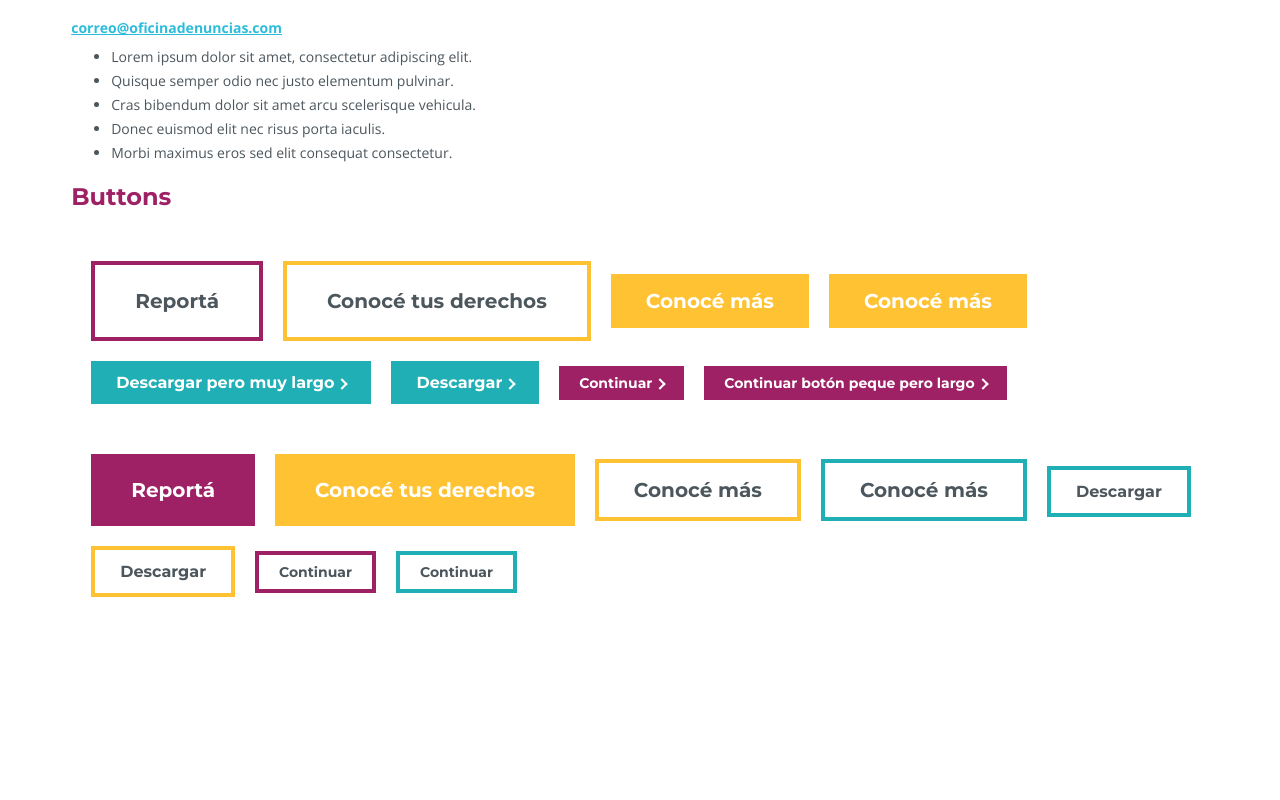
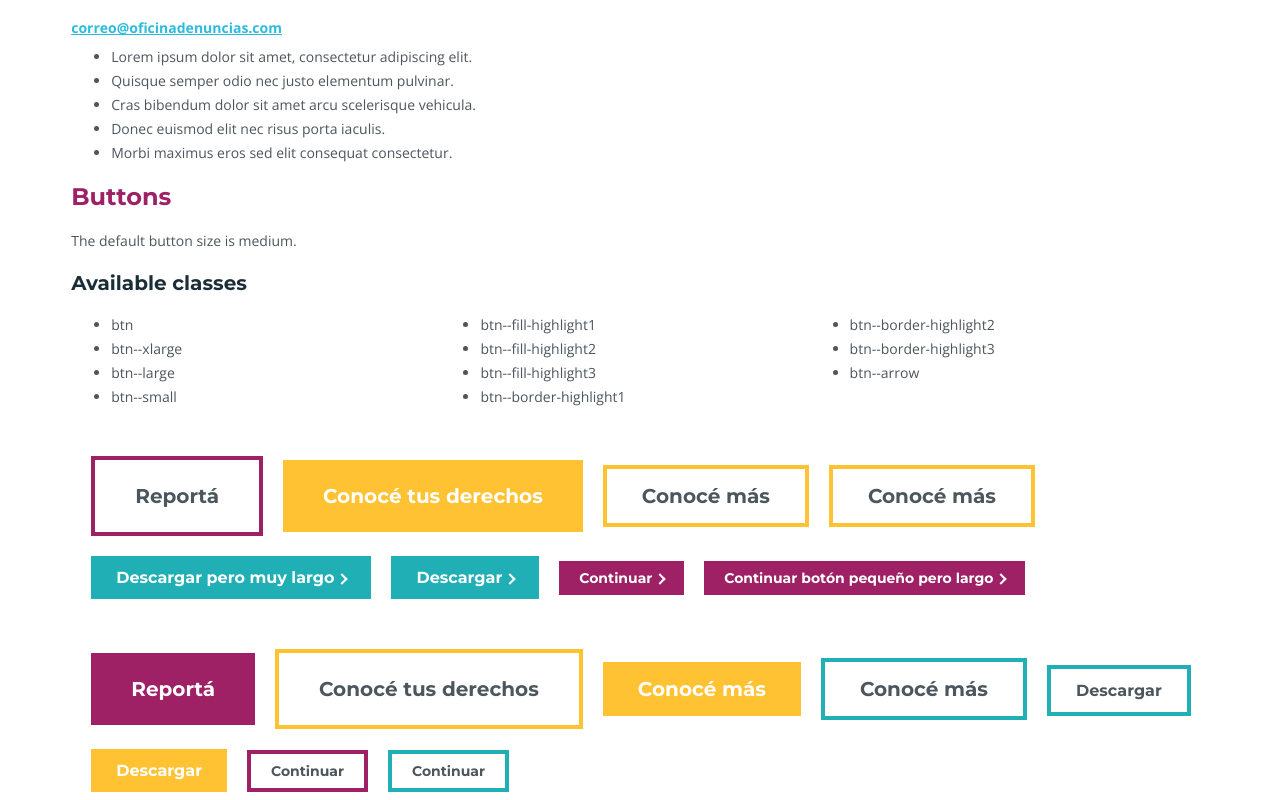
Before and after one commit to ManatiCR/fdi-front, a Vue app: page /styleguide in a window 1280 px wide. Shown: the part 938-1738 px from the top of the page. Before the commit the page ends 1543 px from the top, so only its background shows below. Built offline with nearby package versions, Linux system fonts and the light colour scheme.

Commit message:
FDI-2: Reduce styles base and classes.

```diff
--- a/src/App.vue
+++ b/src/App.vue
@@ -63,7 +63,7 @@ li {
   margin-bottom: 5px;
 }
 
-.button {
+.btn {
   display: inline-block;
   text-align: center;
   background: none;
@@ -74,30 +74,29 @@ li {
   box-sizing: border-box;
   text-decoration: none;
   color: #fff;
-  font-size: 2rem;
-}
-
-.button--xlarge {
-  font-size: 2rem;
-  padding: 24px 40px;
-}
-
-.button--large {
-  font-size: 2rem;
-  padding: 15px 35px;
-}
-
-.button--medium {
   font-size: 1.6rem;
   padding: 12px 25px;
 }
 
-.button--small {
+.btn--xlarge,
+.btn--large {
+  font-size: 2rem;
+}
+
+.btn--xlarge {
+  padding: 24px 40px;
+}
+
+.btn--large {
+  padding: 15px 35px;
+}
+
+.btn--small {
   font-size: 1.4rem;
   padding: 8px 20px;
 }
 
-.button--small.button--style-fill {
+.btn--arrow {
   &:after {
     content: "";
     margin-left: 4px;
@@ -110,20 +109,7 @@ li {
   }
 }
 
-.button--medium.button--style-fill {
-  &:after {
-    content: "";
-    margin-left: 4px;
-    border: solid #fff;
-    border-width: 0 2px 2px 0;
-    display: inline-block;
-    padding: 3px;
-    transform: rotate(-45deg);
-    -webkit-transform: rotate(-45deg);
-  }
-}
-
-.button--color-highlight1.button--style-border {
+.btn--border-highlight1 {
   border: 4px solid $highlight1;
   color: $text;
   &:hover {
@@ -132,7 +118,7 @@ li {
   }
 }
 
-.button--color-highlight1.button--style-fill {
+.btn--fill-highlight1 {
   color: #fff;
   background: $highlight1;
   &:hover {
@@ -140,7 +126,7 @@ li {
   }
 }
 
-.button--color-highlight2.button--style-border {
+.btn--fill-highlight2 {
   border: 4px solid $highlight2;
   color: $text;
   &:hover {
@@ -149,7 +135,7 @@ li {
   }
 }
 
-.button--color-highlight2.button--style-fill {
+.btn--border-highlight2 {
   color: #fff;
   background: $highlight2;
   &:hover {
@@ -157,7 +143,7 @@ li {
   }
 }
 
-.button--color-highlight3.button--style-border {
+.btn--border-highlight3 {
   border: 4px solid $highlight3;
   color: $text;
   &:hover {
@@ -166,7 +152,7 @@ li {
   }
 }
 
-.button--color-highlight3.button--style-fill {
+.btn--fill-highlight3 {
   color: #fff;
   background: $highlight3;
   &:hover {
@@ -174,5 +160,4 @@ li {
   }
 }
 
-
 </style>
--- a/src/views/StyleGuide.vue
+++ b/src/views/StyleGuide.vue
@@ -37,31 +37,46 @@
     </section>
     <section class="styleguide__buttons">
       <h2 class="h2--styleguide">Buttons</h2>
+      <p>The default button size is medium.</p>
+      <h3>Available classes</h3>
+      <ul>
+        <li>btn</li>
+        <li>btn--xlarge</li>
+        <li>btn--large</li>
+        <li>btn--small</li>
+        <li>btn--fill-highlight1</li>
+        <li>btn--fill-highlight2</li>
+        <li>btn--fill-highlight3</li>
+        <li>btn--border-highlight1</li>
+        <li>btn--border-highlight2</li>
+        <li>btn--border-highlight3</li>
+        <li>btn--arrow</li>
+      </ul>
       <div>
-        <a href="#" class="button button--xlarge button--color-highlight1 button--style-border">Reportá</a>
-        <button type="button" class="button button--xlarge button--color-highlight2 button--style-border">Conocé tus derechos</button>
+        <a href="#" class="btn btn--xlarge btn--border-highlight1">Reportá</a>
+        <button type="button" class="btn btn--xlarge btn--border-highlight2">Conocé tus derechos</button>
 
-        <a href="#" class="button button--large button--color-highlight2 button--style-fill">Conocé más</a>
-        <button type="button" class="button button--large button--color-highlight2 button--style-fill">Conocé más</button>
+        <a href="#" class="btn btn--large btn--fill-highlight2">Conocé más</a>
+        <button type="button" class="btn btn--large btn--fill-highlight2">Conocé más</button>
 
-        <a href="#" class="button button--medium button--color-highlight3 button--style-fill">Descargar pero muy largo</a>
-        <button type="button" class="button button--medium button--color-highlight3 button--style-fill">Descargar</button>
+        <a href="#" class="btn btn--fill-highlight3 btn--arrow">Descargar pero muy largo</a>
+        <button type="button" class="btn btn--fill-highlight3 btn--arrow">Descargar</button>
 
-        <a href="#" class="button button--small button--color-highlight1 button--style-fill">Continuar</a>
-        <button type="button" class="button button--small button--color-highlight1 button--style-fill">Continuar botón peque pero largo</button>
+        <a href="#" class="btn btn--small btn--fill-highlight1 btn--arrow">Continuar</a>
+        <button type="button" class="btn btn--small btn--fill-highlight1 btn--arrow">Continuar botón pequeño pero largo</button>
       </div>
       <div>
-        <a href="#" class="button button--xlarge button--color-highlight1 button--style-fill">Reportá</a>
-        <button type="button" class="button button--xlarge button--color-highlight2 button--style-fill">Conocé tus derechos</button>
+        <a href="#" class="btn btn--xlarge btn--fill-highlight1">Reportá</a>
+        <button type="button" class="btn btn--xlarge btn--fill-highlight2">Conocé tus derechos</button>
 
-        <a href="#" class="button button--large button--color-highlight2 button--style-border">Conocé más</a>
-        <button type="button" class="button button--large button--color-highlight3 button--style-border">Conocé más</button>
+        <a href="#" class="btn btn--large btn--border-highlight2">Conocé más</a>
+        <button type="button" class="btn btn--large btn--border-highlight3">Conocé más</button>
 
-        <a href="#" class="button button--medium button--color-highlight3 button--style-border">Descargar</a>
-        <button type="button" class="button button--medium button--color-highlight2 button--style-border">Descargar</button>
+        <a href="#" class="btn btn--border-highlight3">Descargar</a>
+        <button type="button" class="btn btn--border-highlight2">Descargar</button>
 
-        <a href="#" class="button button--small button--color-highlight1 button--style-border">Continuar</a>
-        <button type="button" class="button button--small button--color-highlight3 button--style-border">Continuar</button>
+        <a href="#" class="btn btn--small btn--border-highlight1">Continuar</a>
+        <button type="button" class="btn btn--small btn--border-highlight3">Continuar</button>
       </div>
     </section>
   </div>
@@ -143,5 +158,8 @@
     margin-left: 20px;
     margin-top: 20px;
   }
+  ul {
+    columns: 3;
+  }
 }
 </style>
```
